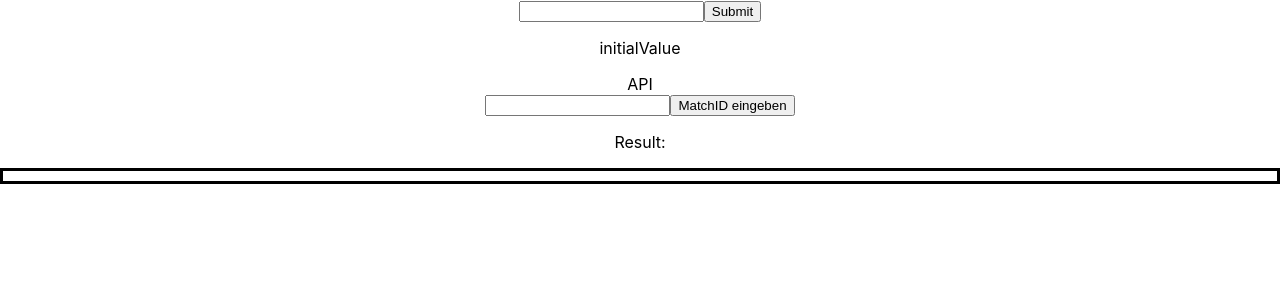
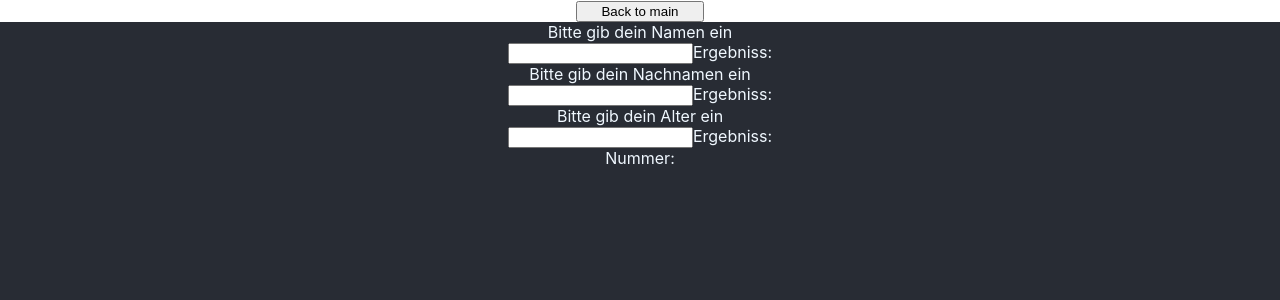
Before and after one commit to RadLarry/MyTuts, a React (Create React App) app: page /meme in a window 1280 px wide. Shown: the top 300 px of the page. Built offline with nearby package versions, Linux system fonts and the light colour scheme.

Commit message:
Directionaries und Testboxen

```diff
--- a/package.json
+++ b/package.json
@@ -12,6 +12,7 @@
     "@types/react-dom": "^18.0.10",
     "react": "^18.2.0",
     "react-dom": "^18.2.0",
+    "react-router-dom": "^6.8.1",
     "react-scripts": "5.0.1",
     "typescript": "^4.9.5",
     "web-vitals": "^2.1.4"
--- a/src/App.css
+++ b/src/App.css
@@ -36,3 +36,17 @@
     transform: rotate(360deg);
   }
 }
+
+.buttons{
+  width: 10%;
+  height: 10%;
+  text-align: center;
+}
+
+.buttons:hover{
+  width: 10%;
+  height: 10%;
+  text-align: center;
+  background: aqua;
+  color: orangered;
+}
--- a/src/App.tsx
+++ b/src/App.tsx
@@ -5,14 +5,41 @@ import './App.css';
 import "./ColorCoder/ColorCoding.css"
 import Irgendwas from "./ColorCoder/irgendwas";
 import Api from "./dotaapi/dotaapi";
+import MemePauschale from "./Memerino Pauschale/MemePauschale";
+import {BrowserRouter as Router, Routes, Route, createBrowserRouter, Link} from "react-router-dom";
 
 function App() {
+
   return (
     <div className="App" id="App">
-      <Irgendwas onDadidu={(e) => console.log(e)}/>
-        <Api/>
+
+
+
+
+      <Router>
+
+        <Routes>
+          <Route path={"/"} element={<>
+            <Link to="/meme" > <button className="buttons" >meme</button> </Link>
+            <Link to="/colorcoder" > <button className="buttons"> colorcoder</button> </Link>
+            <Api/>
+          </>}/>
+          <Route path={"/colorcoder"} element={<>
+            <Link to="/" > <button className="buttons">Back to main</button> </Link>
+            <Irgendwas/></>}/>
+
+
+          <Route path={"/meme"} element={<>
+            <Link to="/" > <button className="buttons">Back to main</button> </Link>
+            <MemePauschale/>
+          </>}/>
+        </Routes>
+
+      </Router>
+
+
     </div>
   );
 }
-
+      //kann ich den button in die "memepauschale" rein in diesem menü oder muss ich in memepauschale den setzen
 export default App;
--- a/src/ColorCoder/AddText.tsx
+++ b/src/ColorCoder/AddText.tsx
@@ -1,6 +1,6 @@
 import React from 'react';
 import "./ColorCoding.css"
-
+// bad version aber mit bind anstele von inline function this
 
 class Textbox extends React.Component<any, any>{
     constructor(props:any) {
--- /dev/null
+++ b/src/Memerino Pauschale/MemeCss.css
@@ -0,0 +1,7 @@
+.body{
+    position:fixed;
+    width: 100%;
+    height: 100%;
+    background: #282c34;
+    color: aliceblue;
+}
--- /dev/null
+++ b/src/Memerino Pauschale/MemePauschale.tsx
@@ -0,0 +1,92 @@
+import React from "react";
+import "./MemeCss.css";
+
+class Inputfield extends React.Component<any, any>{
+    inputtype:any;
+    iptype:any;
+    constructor(props:any) {
+        super(props);
+
+    }
+
+fertig(e:any){
+        if (e.key ==="Enter"){
+        let temp = this.props.whatinfo;
+        this.setState({...this.state,[temp]:this.state.input});
+        console.log(this.state);
+
+        }
+}
+    render() {
+        return (
+            <div>
+                <input type={this.props.searchtype}
+                onChange={(e) => this.setState({...this.state, input:e.target.value})}
+                onKeyDown={ (e) => this.fertig(e)
+                }
+                />
+                Ergebniss: {this.state?.name||this.state?.nachname||this.state?.nummer}
+            </div>
+        );
+    }
+}
+
+
+interface Memeprops{
+    searchtype:string,
+    whatinfo:string,
+
+}
+// was sind dann probs für ein interface?
+export default class MemePauschale extends React.Component<any, any>{
+    constructor(props:any) {
+        super(props);
+        this.state={
+            input:"",
+            output:"",
+            name:"",
+            nachname:"",
+            nummer:"",
+
+        }
+    }
+
+
+
+    render(){
+        const state = this.state.name;
+        return(
+
+            <div className="body">
+                <legend> Bitte gib dein Namen ein</legend>
+                <Inputfield searchtype = "text"
+                            whatinfo ="name"
+
+
+                />
+                <legend> Bitte gib dein Nachnamen ein</legend>
+                <Inputfield searchtype = "text"
+                            whatinfo ="nachname"
+                />
+                <legend> Bitte gib dein Alter ein</legend>
+                <Inputfield searchtype = "number"
+                            whatinfo ="nummer"/>
+
+                Nummer:{state}
+
+                <br/>
+
+
+
+            </div>
+        )
+
+    }
+}
+/* stat von memepauschale != inputfield? wie kriege ich die daten unten rein
+/// wieso brauche ich den 2nd call für den richtigen state?
+// button in den main bereich
+was sind dann probs für ein interface?
+wieso darf ich nicht Nummer{this.state} verwenden innerhalb des rendersß
+
+*/
```
Also changed, not shown: src/ColorCoder/irgendwas.tsx (+5 -5 lines), 1 other file (tests, documents, lock files or other folders).
